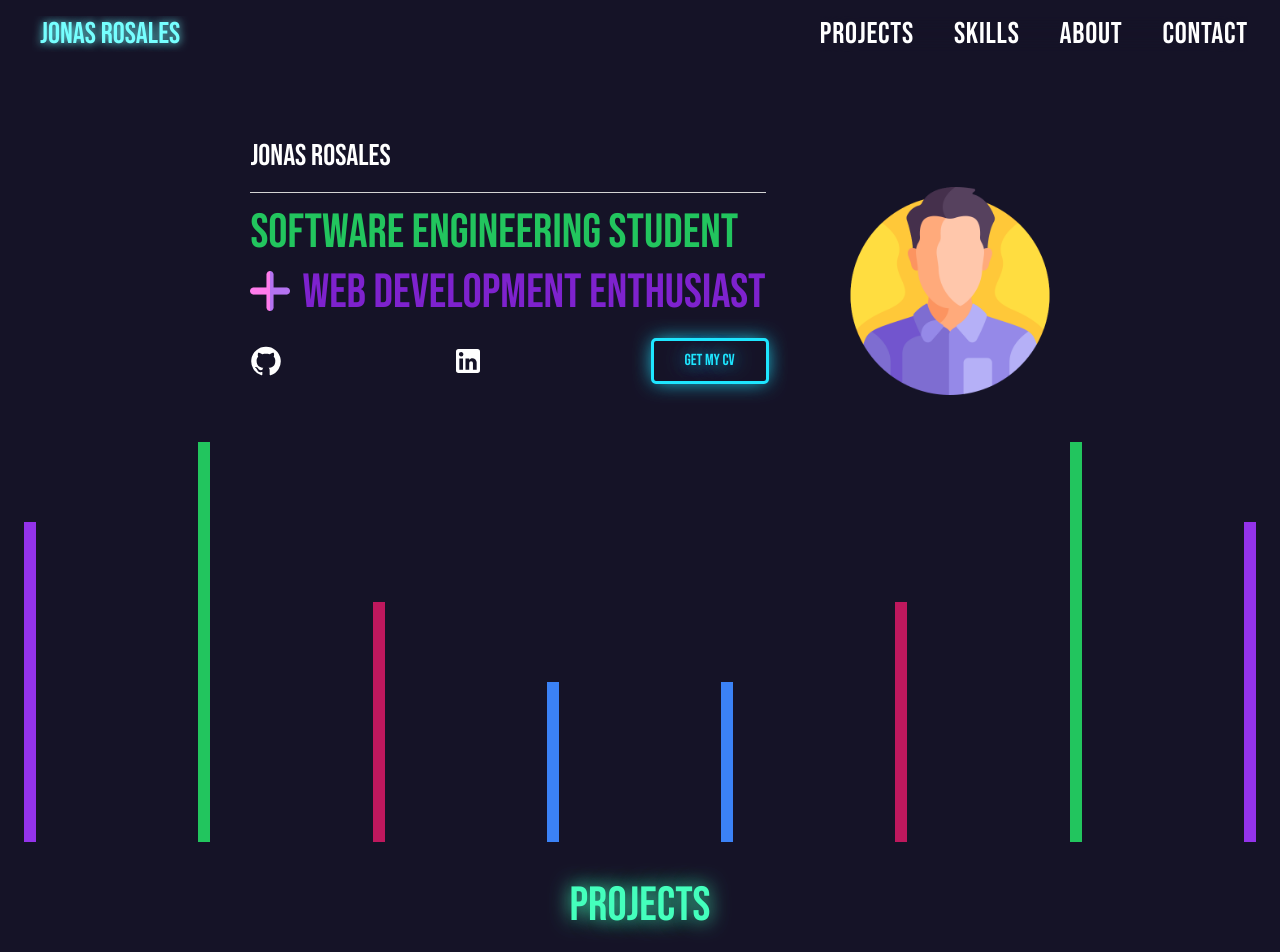
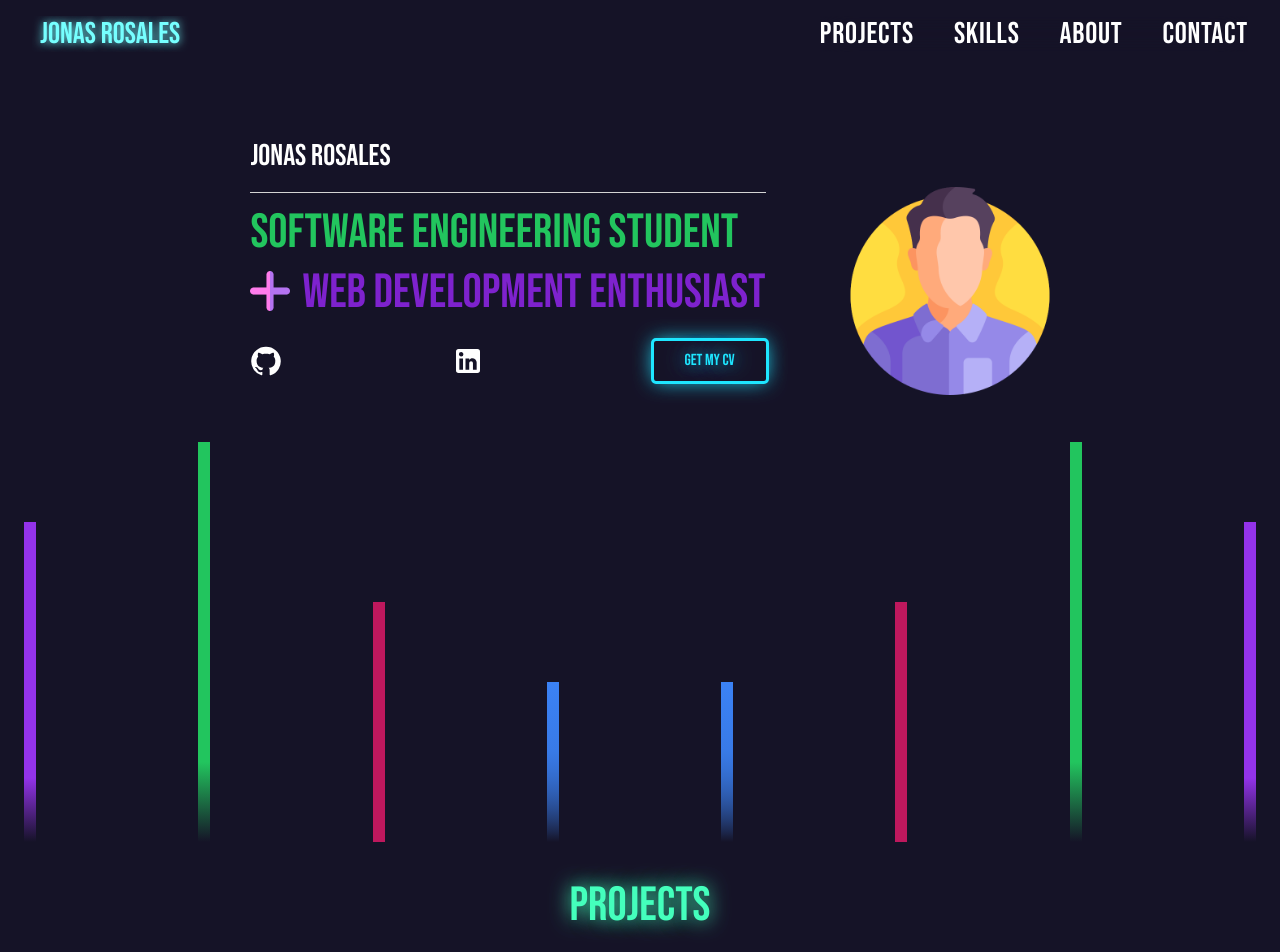
Before and after one commit to MRJonas343/Portfolio, a Next.js app: page / in a window 1280 px wide. Shown: the top 952 px of the page. Built offline with nearby package versions, Linux system fonts and the light colour scheme; what @midudev/tailwind-animations would draw is missing.

Commit message:
Update section heights and background colors in globals.css and page.tsx

```diff
--- a/src/app/globals.css
+++ b/src/app/globals.css
@@ -23,40 +23,48 @@ body {
 }
 
 .shadowPurple {
+  background-image: linear-gradient(rgb(147 51 234) 80%, transparent);
   transition: ease-in-out 1s;
 }
 
 .shadowPurpleBright {
+  background-image: linear-gradient(rgb(147 51 234) 80%, transparent);
   box-shadow: #db00fd 0px 0px 40px;
   filter: brightness(2);
   transition: ease-in-out 1s;
 }
 
 .shadowGreen {
+  background-image: linear-gradient(rgb(34 197 94) 80%, transparent);
   transition: ease-in-out 1s;
 }
 
 .shadowGreenBright {
+  background-image: linear-gradient(rgb(34 197 94) 80%, transparent);
   box-shadow: #15cf0b 0px 0px 20px;
   filter: brightness(2);
   transition: ease-in-out 1s;
 }
 
 .shadowPink {
+  background-image: linear-gradient(rgb(190 24 93), 80%, transparent);
   transition: ease-in-out 1s;
 }
 
 .shadowPinkBright {
+  background-image: linear-gradient(rgb(190 24 93), 80%, transparent);
   box-shadow: #de10ab 0px 0px 20px;
   filter: brightness(2);
   transition: ease-in-out 1s;
 }
 
 .shadowBlue {
+  background-image: linear-gradient(rgb(59 130 246), 80%, transparent);
   transition: ease-in-out 1s;
 }
 
 .shadowBlueBright {
+  background-image: linear-gradient(rgb(59 130 246), 80%, transparent);
   box-shadow: #0f73d7 0px 0px 20px;
   filter: brightness(2);
   transition: ease-in-out 1s;
--- a/src/app/page.tsx
+++ b/src/app/page.tsx
@@ -8,29 +8,29 @@ import LinkedInIcon from '@mui/icons-material/LinkedIn';
 const Home = () => {
 
 
-  const [purpleClassName, setPurpleClassName] = useState("w-1 h-[35dvh] bg-purple-600 shadowPurple lg:h-[40dvh]")
-  const [greenClassName, setGreenClassName] = useState("w-1 bg-green-500 h-[45dvh] shadowGreen lg:h-[50dvh]")
-  const [pinkClassName, setPinkClassName] = useState("w-1 bg-pink-700 h-[25dvh] shadowPink lg:h-[30dvh]")
-  const [blueClassName, setBlueClassName] = useState("w-1 bg-blue-500 h-[15dvh] shadowBlue lg:h-[20dvh]")
+  const [purpleClassName, setPurpleClassName] = useState("w-1 h-[35dvh] shadowPurple lg:h-[40dvh] md:w-3")
+  const [greenClassName, setGreenClassName] = useState("w-1 h-[45dvh] shadowGreen lg:h-[50dvh] md:w-3")
+  const [pinkClassName, setPinkClassName] = useState("w-1 h-[25dvh] shadowPink lg:h-[30dvh] md:w-3")
+  const [blueClassName, setBlueClassName] = useState("w-1 h-[15dvh] shadowBlue lg:h-[20dvh] md:w-3")
   const [textGreenClassName, setTextGreenClassName] = useState("text-3xl lg:text-5xl text-green-500 textShadow")
   const [textPurple, setTextPurple] = useState("text-3xl lg:text-5xl pt-1 text-purple-700 textShadow")
   const [iconClassName, setIconClassName] = useState("w-10 h-10 iconShadow")
 
   useEffect(() => {
     setInterval(() => {
-      setPurpleClassName("w-1 h-[35dvh] bg-purple-600 shadowPurple lg:h-[40dvh] shadowPurpleBright md:w-3")
-      setGreenClassName("w-1 bg-green-500 h-[45dvh] shadowGreen lg:h-[50dvh] shadowGreenBright md:w-3")
-      setPinkClassName("w-1 bg-pink-700 h-[25dvh] shadowPink lg:h-[30dvh] shadowPinkBright md:w-3")
-      setBlueClassName("w-1 bg-blue-500 h-[15dvh] shadowBlue lg:h-[20dvh] shadowBlueBright md:w-3")
+      setPurpleClassName("w-1 h-[35dvh] shadowPurple lg:h-[40dvh] shadowPurpleBright md:w-3")
+      setGreenClassName("w-1 h-[45dvh] lg:h-[50dvh] shadowGreenBright md:w-3")
+      setPinkClassName("w-1 bg-pink-700 h-[25dvh] lg:h-[30dvh] shadowPinkBright md:w-3")
+      setBlueClassName("w-1 h-[15dvh] shadowBlue lg:h-[20dvh] shadowBlueBright md:w-3")
       setTextGreenClassName("text-3xl lg:text-5xl text-green-500 textShadowBright")
       setTextPurple("text-3xl lg:text-5xl pt-1 text-purple-700 textShadowBright")
       setIconClassName("w-10 h-10 iconShadowBright")
     }, 2000)
     setInterval(() => {
-      setPurpleClassName("w-1 h-[35dvh] bg-purple-600 shadowPurple lg:h-[40dvh] md:w-3")
-      setGreenClassName("w-1 bg-green-500 h-[45dvh] shadowGreen lg:h-[50dvh] md:w-3")
-      setPinkClassName("w-1 bg-pink-700 h-[25dvh] shadowPink lg:h-[30dvh] md:w-3")
-      setBlueClassName("w-1 bg-blue-500 h-[15dvh] shadowBlue lg:h-[20dvh] md:w-3")
+      setPurpleClassName("w-1 h-[35dvh] shadowPurple lg:h-[40dvh] md:w-3")
+      setGreenClassName("w-1 h-[45dvh] shadowGreen lg:h-[50dvh] md:w-3")
+      setPinkClassName("w-1 bg-pink-700 h-[25dvh] lg:h-[30dvh] md:w-3")
+      setBlueClassName("w-1 h-[15dvh] shadowBlue lg:h-[20dvh] md:w-3")
       setTextGreenClassName("text-3xl  lg:text-5xl text-green-500 textShadow")
       setTextPurple("text-3xl lg:text-5xl pt-1 text-purple-700 textShadow")
       setIconClassName("w-10 h-10 iconShadow")
```
